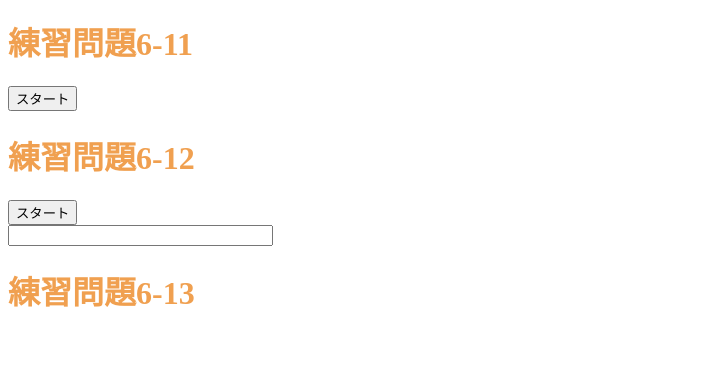
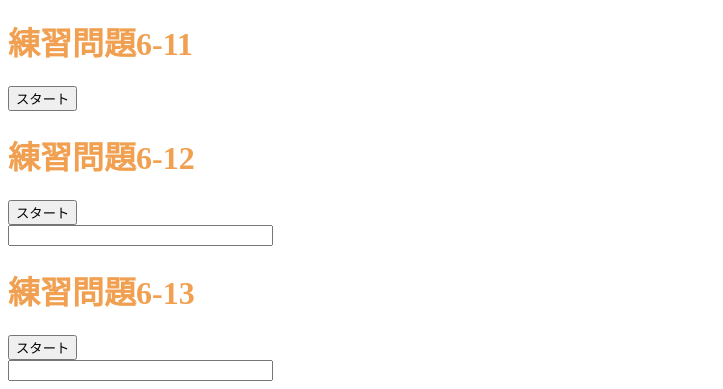
Before and after one commit to anna07291205/anna2, a plain HTML site: page index.html in a window 1280 px wide. Shown: the part 2783-3172 px from the top of the page, without its empty margins (0-723 px from the left). Before the commit the page ends 3118 px from the top, so only its background shows below. Drawn offline with Linux system fonts and the light colour scheme.

Commit message:
Update index.html

```diff
--- a/index.html
+++ b/index.html
@@ -116,5 +116,10 @@
       <input type="text" name="moji" size="30" value="">
    <br></form>
     <h1>練習問題6-13</h1>
+      <form name="timer13">
+         <input type="button" value="スタート" onclick="hyouji13()">
+         <br>
+         <input type="text" name="moji13" size="30" value="">
+      </form>
 </body>
 </html>
```
